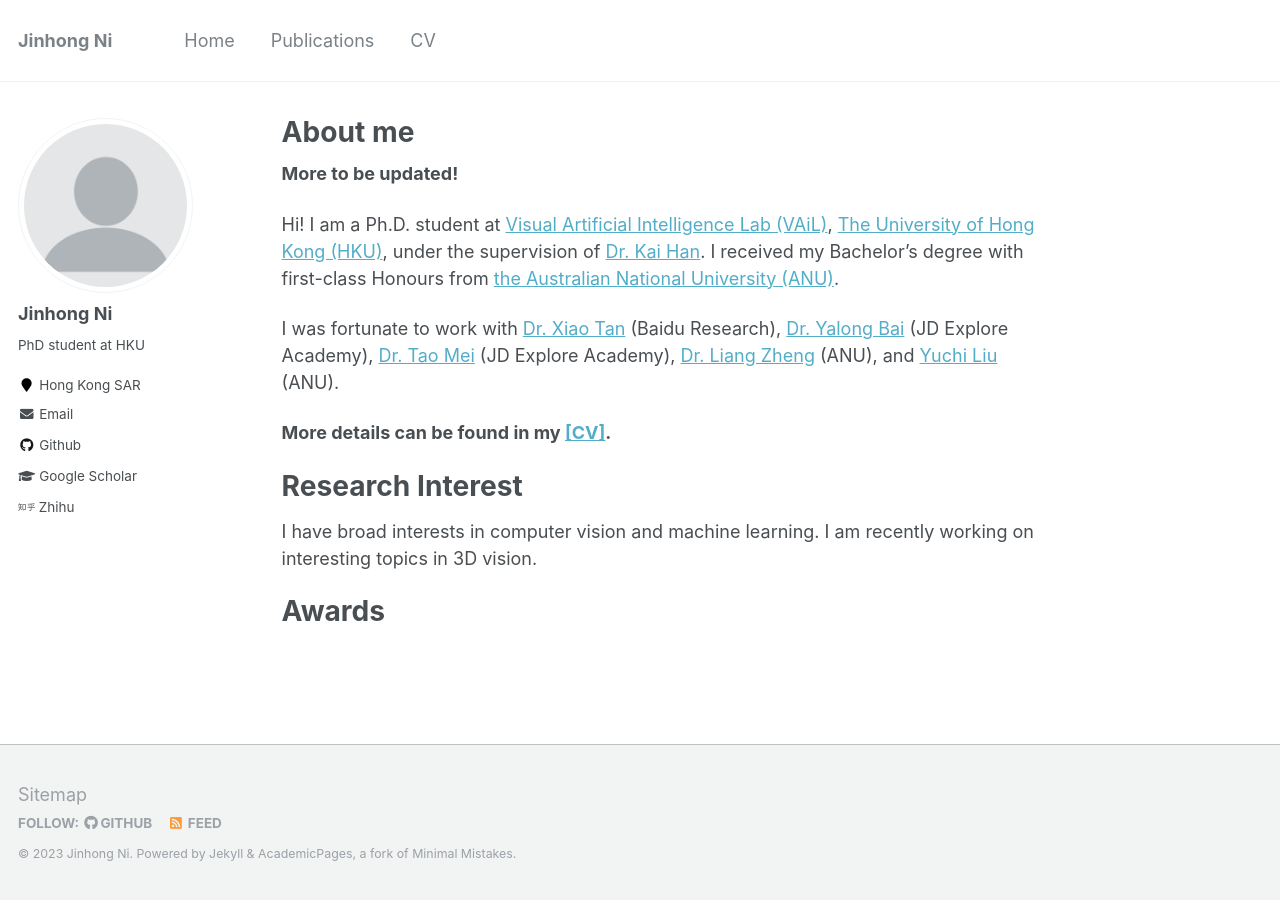
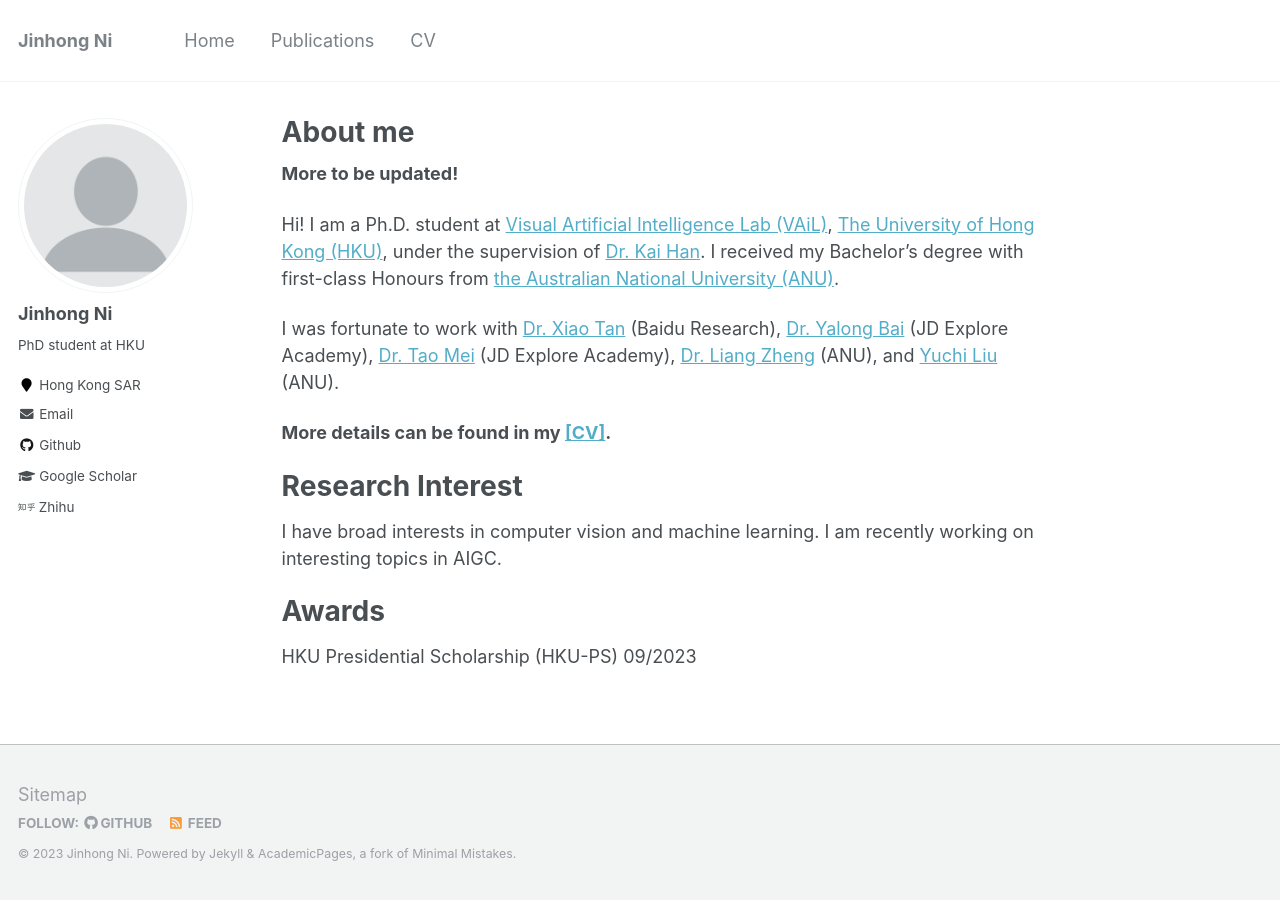
Before and after one commit to jinhong-ni/jinhong-ni.github.io, a Jekyll site: the page built from _pages/about.md, in a window 1280 px wide. Built offline with Jekyll 4.4.1, drawn with Linux system fonts in a browser that asks for light colours.

Commit message:
update about

```diff
--- a/_pages/about.md
+++ b/_pages/about.md
@@ -19,7 +19,9 @@ I was fortunate to work with [Dr. Xiao Tan](https://scholar.google.com/citations
 Research Interest
 ======
 
-I have broad interests in computer vision and machine learning. I am recently working on interesting topics in 3D vision.
+I have broad interests in computer vision and machine learning. I am recently working on interesting topics in AIGC.
 
 Awards
 ======
+
+HKU Presidential Scholarship (HKU-PS) 09/2023
```
